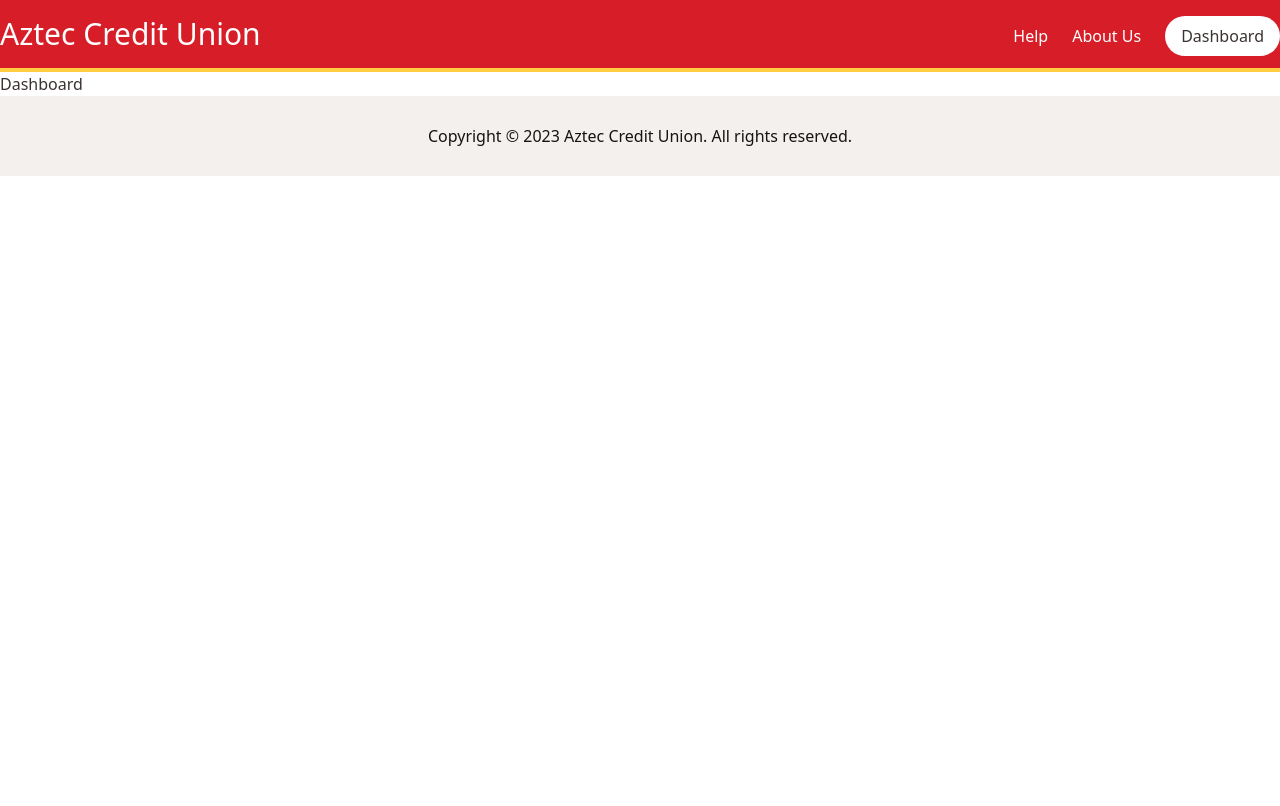
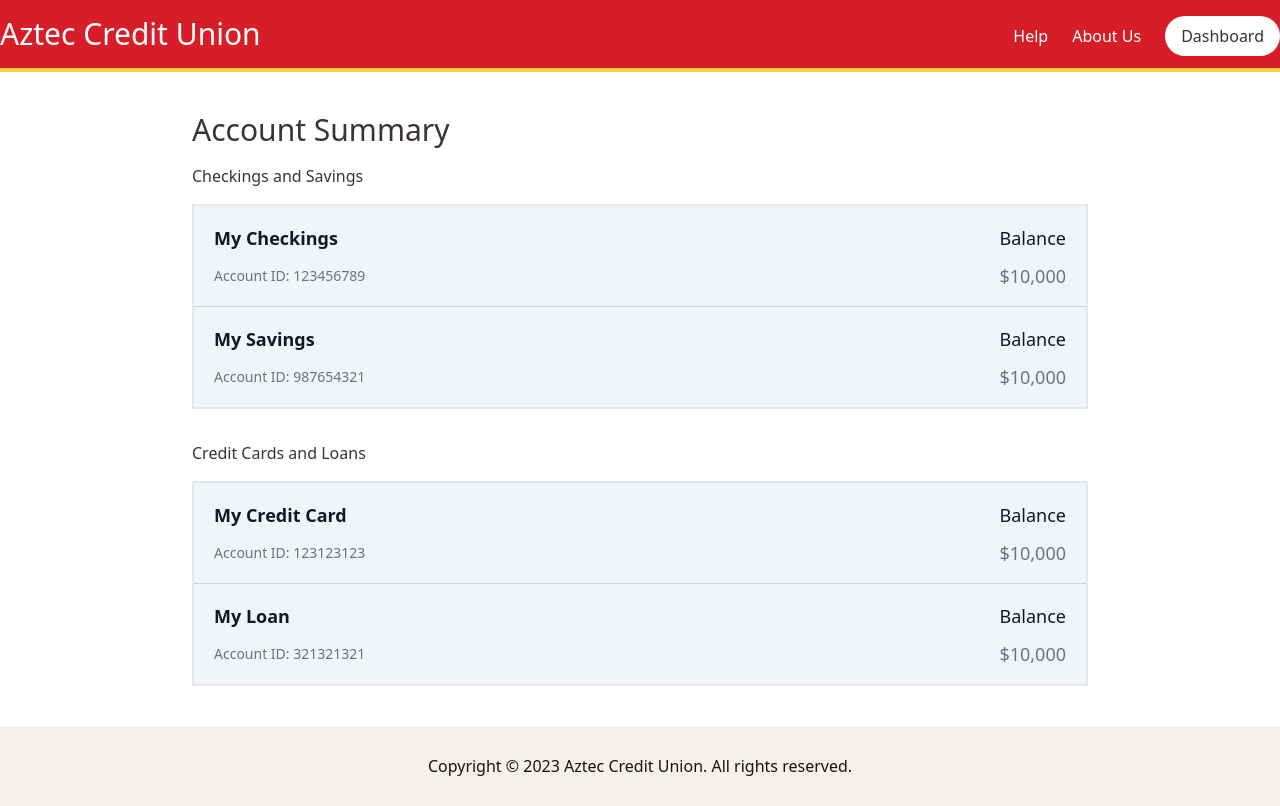
Before and after one commit to junioryono/Bank-Website, a React (Vite) app: page /dashboard in a window 1280 px wide. Built offline with nearby package versions, Linux system fonts and the light colour scheme.

Commit message:
Created the dashboard and updated functionalities it depends on. Closes #9

```diff
--- a/src/layouts/root.jsx
+++ b/src/layouts/root.jsx
@@ -1,6 +1,6 @@
 import { Outlet } from "react-router-dom";
 import { Link } from "react-router-dom";
-import { useAuth } from "../context/auth";
+import { useAuth } from "context/auth";
 
 export default function RootLayout() {
    const user = useAuth();
--- a/src/pages/dashboard/index.jsx
+++ b/src/pages/dashboard/index.jsx
@@ -1,6 +1,8 @@
-import { useEffect } from "react";
+import { useEffect, useMemo } from "react";
 import { useNavigate } from "react-router-dom";
-import { useAuth } from "../../context/auth";
+import { useAuth } from "context/auth";
+import { Link } from "react-router-dom";
+import { formatNumberWithCommas } from "utilities/formatting";
 
 export default function Dashboard() {
    const user = useAuth();
@@ -12,9 +14,91 @@ export default function Dashboard() {
       }
    }, [user]);
 
+   const checkingsAndSavingsAccounts = useMemo(() => {
+      if (!user) {
+         return [];
+      }
+
+      return user.accounts.filter((account) => {
+         return account.type === "checkings" || account.type === "savings";
+      });
+   }, [user]);
+
+   const creditCardAndLoanAccounts = useMemo(() => {
+      if (!user) {
+         return [];
+      }
+
+      return user.accounts.filter((account) => {
+         return account.type === "credit card" || account.type === "loan";
+      });
+   }, [user]);
+
    if (!user) {
       return null;
    }
 
-   return <div>Dashboard</div>;
+   return (
+      <div className="container max-w-4xl my-10">
+         <div className="flex flex-col gap-4">
+            <div className="text-3xl bold-text">Account Summary</div>
+            <div className="text-1xl bold-text">Checkings and Savings</div>
+            <ul role="list" className="divide-y divide-gray-300 bg-slate-100 border-2">
+               {checkingsAndSavingsAccounts.map((account) => {
+                  return (
+                     <Link
+                        type="li"
+                        to={"/dashboard/account/" + account.accountNumber}
+                        className="flex justify-between gap-x-6 py-5 hover:bg-gray-300 cursor-pointer px-5"
+                     >
+                        <div className="flex min-w-0 gap-x-4">
+                           <div className="min-w-0 flex-auto">
+                              <p className="text-lg font-semibold leading-6 text-gray-900 pb-3">
+                                 My {account.type === "savings" ? "Savings" : "Checkings"}
+                              </p>
+                              <p className="mt-1 truncate text-sm leading-5 text-gray-500">
+                                 Account ID: {account.accountNumber}
+                              </p>
+                           </div>
+                        </div>
+                        <div className="hidden shrink-0 sm:flex sm:flex-col sm:items-end">
+                           <p className="text-lg leading-6 text-gray-900 pb-3">Balance</p>
+                           <p className="mt-1 text-lg leading-5 text-gray-500">${formatNumberWithCommas(account.balance)}</p>
+                        </div>
+                     </Link>
+                  );
+               })}
+            </ul>
+         </div>
+         <div className="flex flex-col gap-4 pt-8">
+            <div className="text-1xl bold-text">Credit Cards and Loans</div>
+            <ul role="list" className="divide-y divide-gray-300 bg-slate-100 border-2">
+               {creditCardAndLoanAccounts.map((account) => {
+                  return (
+                     <Link
+                        type="li"
+                        to={"/dashboard/account/" + account.accountNumber}
+                        className="flex justify-between gap-x-6 py-5 hover:bg-gray-300 cursor-pointer px-5"
+                     >
+                        <div className="flex min-w-0 gap-x-4">
+                           <div className="min-w-0 flex-auto">
+                              <p className="text-lg font-semibold leading-6 text-gray-900 pb-3">
+                                 My {account.type === "credit card" ? "Credit Card" : "Loan"}
+                              </p>
+                              <p className="mt-1 truncate text-sm leading-5 text-gray-500">
+                                 Account ID: {account.accountNumber}
+                              </p>
+                           </div>
+                        </div>
+                        <div className="hidden shrink-0 sm:flex sm:flex-col sm:items-end">
+                           <p className="text-lg leading-6 text-gray-900 pb-3">Balance</p>
+                           <p className="mt-1 text-lg leading-5 text-gray-500">${formatNumberWithCommas(account.balance)}</p>
+                        </div>
+                     </Link>
+                  );
+               })}
+            </ul>
+         </div>
+      </div>
+   );
 }
--- a/src/pages/forgot-password/index.jsx
+++ b/src/pages/forgot-password/index.jsx
@@ -1,6 +1,6 @@
 import { useEffect } from "react";
 import { useNavigate } from "react-router-dom";
-import { useAuth } from "../../context/auth";
+import { useAuth } from "context/auth";
 import { Link } from "react-router-dom";
 
 export default function ForgotPassword() {
--- a/src/pages/login/index.jsx
+++ b/src/pages/login/index.jsx
@@ -1,6 +1,6 @@
 import { useEffect } from "react";
 import { useNavigate } from "react-router-dom";
-import { useAuth } from "../../context/auth";
+import { useAuth } from "context/auth";
 import { Link } from "react-router-dom";
 
 export default function Login() {
--- a/src/pages/register/index.jsx
+++ b/src/pages/register/index.jsx
@@ -1,6 +1,6 @@
 import { useEffect } from "react";
 import { useNavigate } from "react-router-dom";
-import { useAuth } from "../../context/auth";
+import { useAuth } from "context/auth";
 import { Link } from "react-router-dom";
 
 export default function Register() {
--- /dev/null
+++ b/src/utilities/formatting.jsx
@@ -0,0 +1,3 @@
+export function formatNumberWithCommas(number) {
+   return number.toString().replace(/\B(?=(\d{3})+(?!\d))/g, ",");
+}
--- a/vite.config.js
+++ b/vite.config.js
@@ -2,10 +2,19 @@ import { defineConfig } from "vite";
 import react from "@vitejs/plugin-react";
 import tailwind from "tailwindcss";
 import autoprefixer from "autoprefixer";
+import path from "path";
 
 // https://vitejs.dev/config/
 export default defineConfig({
    plugins: [react()],
+   resolve: {
+      alias: {
+         context: path.resolve(__dirname, "./src/context"),
+         layouts: path.resolve(__dirname, "./src/layouts"),
+         pages: path.resolve(__dirname, "./src/pages"),
+         utilities: path.resolve(__dirname, "./src/utilities"),
+      },
+   },
    css: {
       postcss: {
          plugins: [tailwind, autoprefixer],
```
Also changed, not shown: src/App.jsx (+10 -10 lines), src/pages/apply/create-checkings.jsx (added), src/pages/apply/create-savings.jsx (added), src/pages/apply/credit-card.jsx (added), src/pages/apply/loan-apply.jsx (added).
